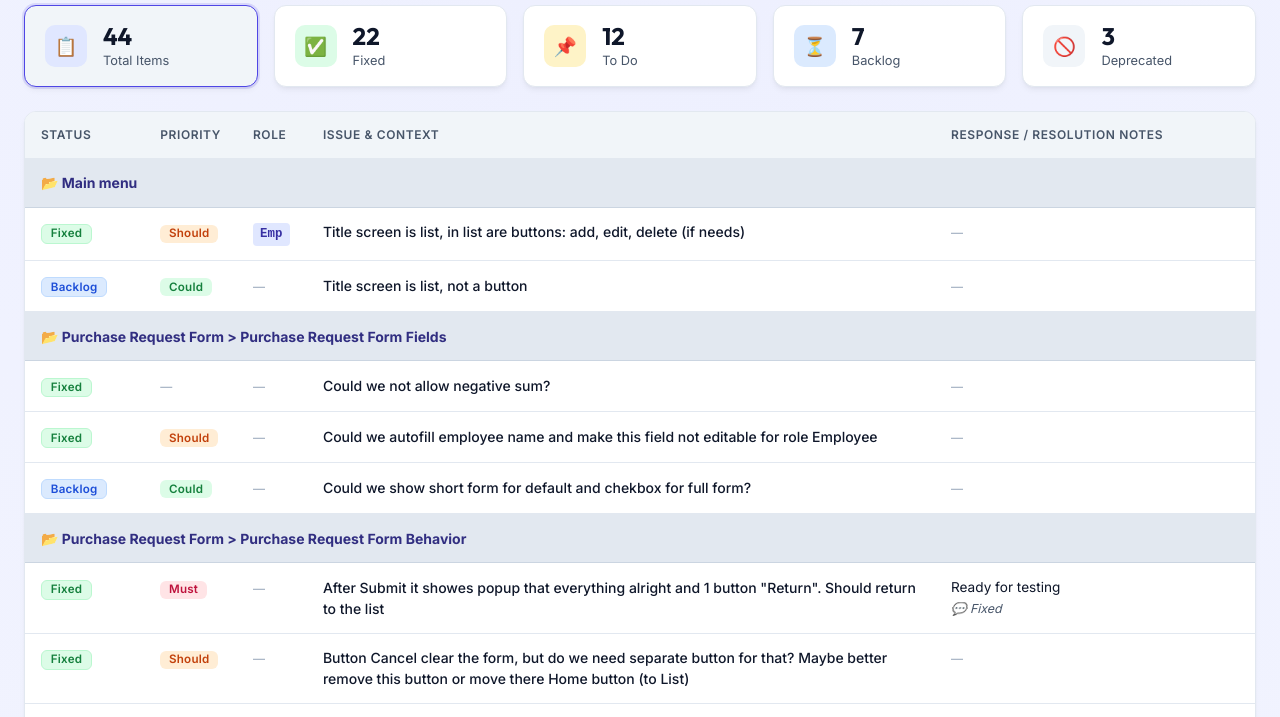
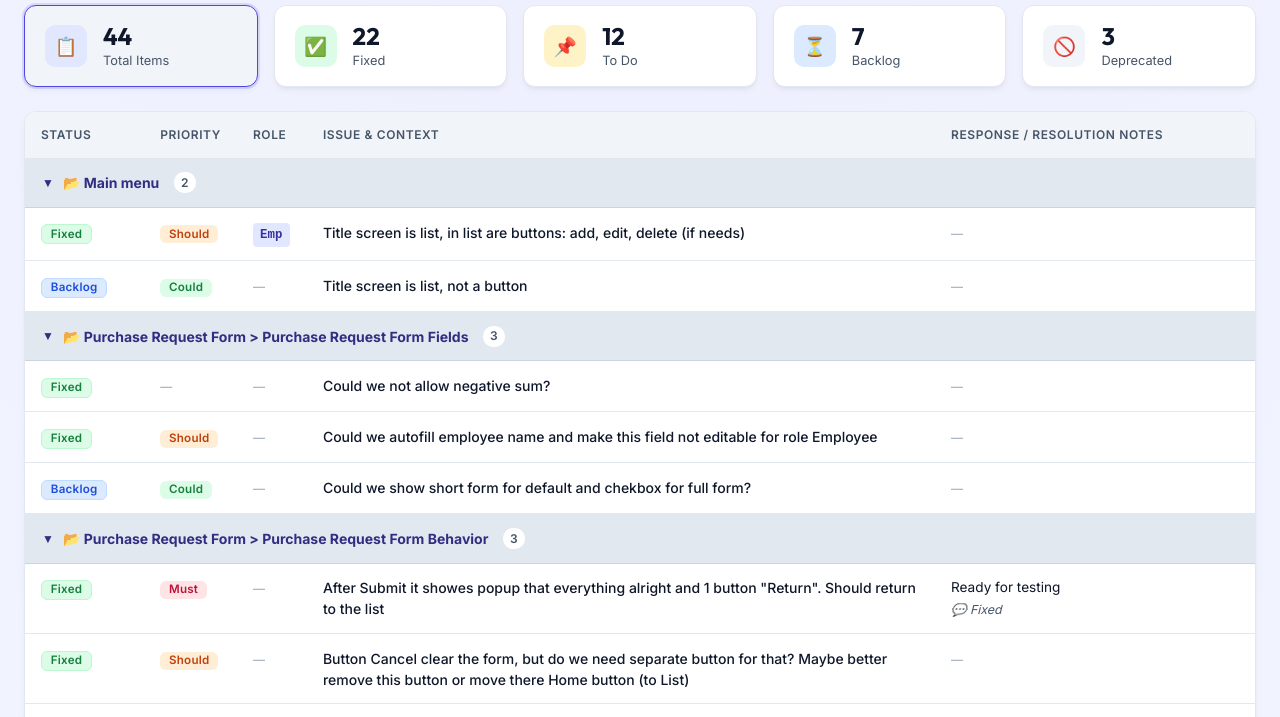
Before and after one commit to avedevios/purchase-request-tracker, a plain HTML site: page index.html in a window 1280 px wide. Shown: the part 81-798 px from the top of the page. Drawn offline with Linux system fonts and the light colour scheme.

Commit message:
Add foldable category group rows in Table View

```diff
--- a/index.html
+++ b/index.html
@@ -13,6 +13,7 @@
       --bg-card-hover: #f1f5f9;
       --bg-subtle: #f1f5f9;
       --bg-category: #e2e8f0;
+      --bg-category-hover: #cbd5e1;
       --border-color: #e2e8f0;
       --border-bright: #cbd5e1;
       --text-main: #0f172a;
@@ -61,6 +62,7 @@
       --bg-card-hover: #1f2937;
       --bg-subtle: #0f172a;
       --bg-category: #172033;
+      --bg-category-hover: #1e293b;
       --border-color: #1f293d;
       --border-bright: #374151;
       --text-main: #f3f4f6;
@@ -414,11 +416,11 @@
       border-bottom: none;
     }
 
-    tr:hover td {
+    tr.item-row:hover td {
       background: var(--bg-card-hover);
     }
 
-    /* Category Header Row in Table */
+    /* Foldable Category Header Row in Table */
     tr.category-row td {
       background: var(--bg-category);
       font-weight: 700;
@@ -426,6 +428,37 @@
       color: var(--category-text);
       border-top: 1px solid var(--border-bright);
       border-bottom: 1px solid var(--border-bright);
+      cursor: pointer;
+      user-select: none;
+      transition: background-color 0.2s ease;
+    }
+
+    tr.category-row:hover td {
+      background: var(--bg-category-hover);
+    }
+
+    .category-header-content {
+      display: flex;
+      align-items: center;
+      gap: 0.5rem;
+    }
+
+    .fold-arrow {
+      display: inline-block;
+      font-size: 0.75rem;
+      width: 14px;
+      text-align: center;
+      transition: transform 0.2s ease;
+    }
+
+    .category-count-badge {
+      font-size: 0.75rem;
+      font-weight: 600;
+      color: var(--text-muted);
+      background: var(--bg-card);
+      padding: 0.1rem 0.45rem;
+      border-radius: 10px;
+      margin-left: 0.4rem;
     }
 
     /* Badges */
@@ -1122,9 +1155,10 @@
       }
     ];
 
-    // User Switcher & Dynamic Theme Setup
+    // User Switcher, Dynamic Theme & Collapsible Category State
     let currentUser = "Anton";
     let currentFilter = "ALL";
+    const collapsedCategories = new Set();
     const userPills = document.querySelectorAll('.user-pill-btn');
 
     function applyUserTheme(userName) {
@@ -1175,7 +1209,7 @@
       return dataset.filter(item => item.status === currentFilter);
     }
 
-    // Render Table View
+    // Render Table View with Collapsible Category Headers
     function renderTableView(data) {
       const tbody = document.getElementById('tableBody');
       tbody.innerHTML = '';
@@ -1185,17 +1219,48 @@
         return;
       }
 
-      let currentCategory = '';
+      // Group data by category
+      const categoriesMap = new Map();
       data.forEach(item => {
-        if (item.category !== currentCategory) {
-          currentCategory = item.category;
+        if (!categoriesMap.has(item.category)) {
+          categoriesMap.set(item.category, []);
+        }
+        categoriesMap.get(item.category).push(item);
+      });
+
+      categoriesMap.forEach((items, categoryName) => {
+        const isCollapsed = collapsedCategories.has(categoryName);
+
+        // Category Header Row
         const catRow = document.createElement('tr');
         catRow.className = 'category-row';
-          catRow.innerHTML = `<td colspan="5">📂 ${currentCategory}</td>`;
+        catRow.title = 'Click to fold/unfold category items';
+        catRow.innerHTML = `
+          <td colspan="5">
+            <div class="category-header-content">
+              <span class="fold-arrow">${isCollapsed ? '▶' : '▼'}</span>
+              <span>📂 ${categoryName}</span>
+              <span class="category-count-badge">${items.length}</span>
+            </div>
+          </td>
+        `;
+
+        catRow.addEventListener('click', () => {
+          if (collapsedCategories.has(categoryName)) {
+            collapsedCategories.delete(categoryName);
+          } else {
+            collapsedCategories.add(categoryName);
+          }
+          renderTableView(getFilteredData());
+        });
+
         tbody.appendChild(catRow);
-        }
 
+        // Render category item rows if not collapsed
+        if (!isCollapsed) {
+          items.forEach(item => {
             const tr = document.createElement('tr');
+            tr.className = 'item-row';
             tr.innerHTML = `
               <td>${getStatusBadge(item.status)}</td>
               <td>${getPriorityBadge(item.priority)}</td>
@@ -1208,6 +1273,8 @@
               </td>
             `;
             tbody.appendChild(tr);
+          });
+        }
       });
     }
 
@@ -1273,14 +1340,12 @@
       card.addEventListener('click', () => {
         const targetFilter = card.getAttribute('data-filter');
 
-        // If clicking already active filter card (except Total), reset to ALL
         if (currentFilter === targetFilter && targetFilter !== 'ALL') {
           currentFilter = 'ALL';
         } else {
           currentFilter = targetFilter;
         }
 
-        // Highlight active stat card
         statCards.forEach(c => {
           if (c.getAttribute('data-filter') === currentFilter) {
             c.classList.add('active');
```
Lines whose indentation alone changed are shown as unchanged.
